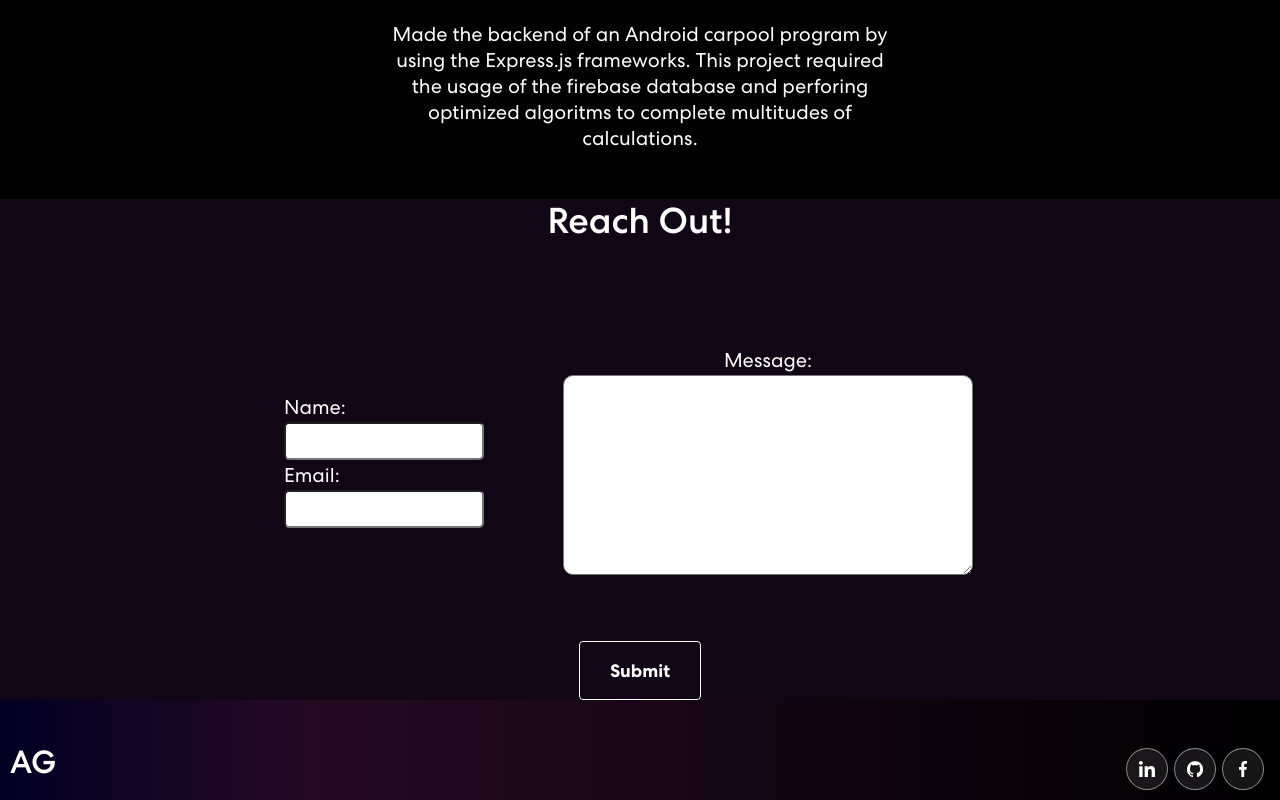
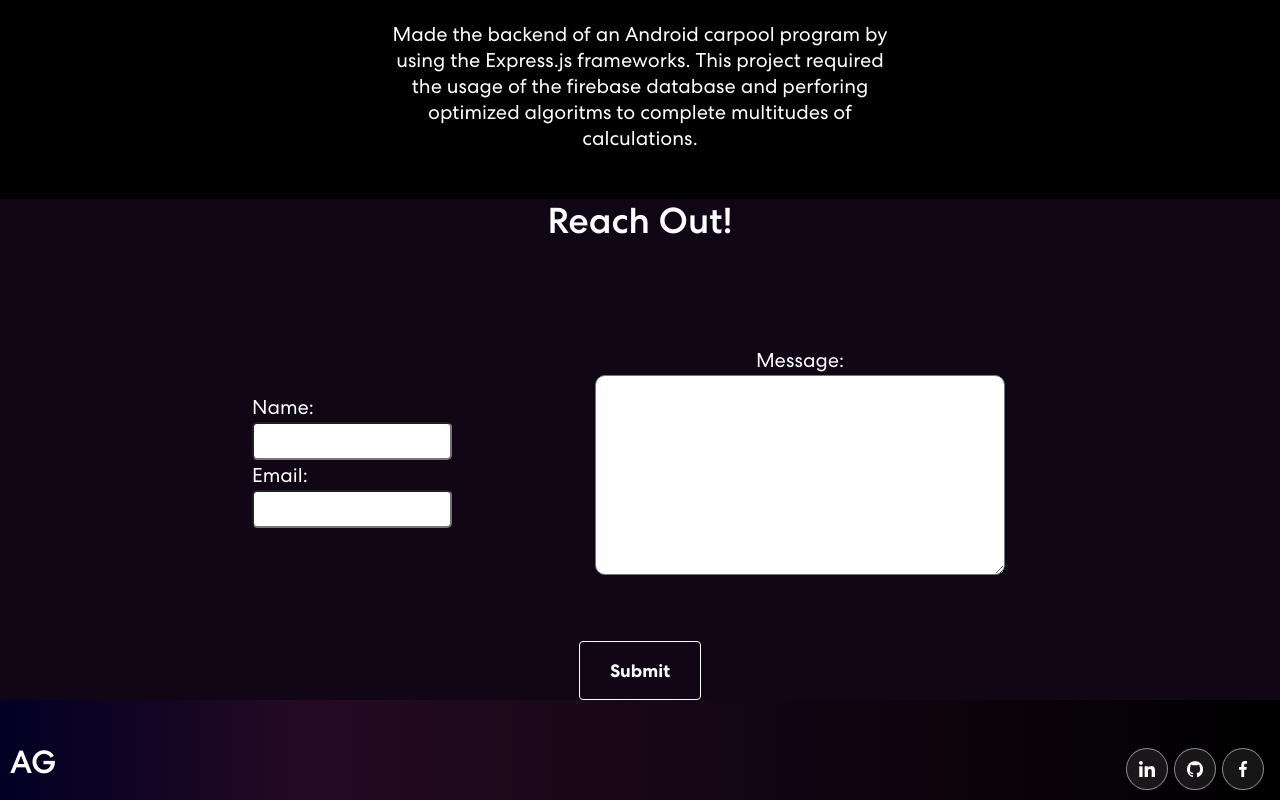
Before and after one commit to arashinho-gh/portfolio, a React (Create React App) app: page / in a window 1280 px wide. Shown: the part 1956-2756 px from the top of the page. Built offline with nearby package versions, Linux system fonts and the light colour scheme.

Commit message:
fixed the text area

```diff
--- a/src/components/contact/contact.css
+++ b/src/components/contact/contact.css
@@ -72,9 +72,11 @@
   justify-content: center;
   flex-direction: column;
   align-items: center;
+  margin-left: 4rem;
   @media (max-width: 1000px) {
     width: 80%;
     margin-top: 3rem;
+    margin-left: 0rem
   }
 }
 .contact-message label {
@@ -88,6 +90,7 @@
   height: 200px;
   border-radius: 10px;
   padding: 5px;
+  min-width: 200px;
 }
 .name-email {
   display: flex;
```
